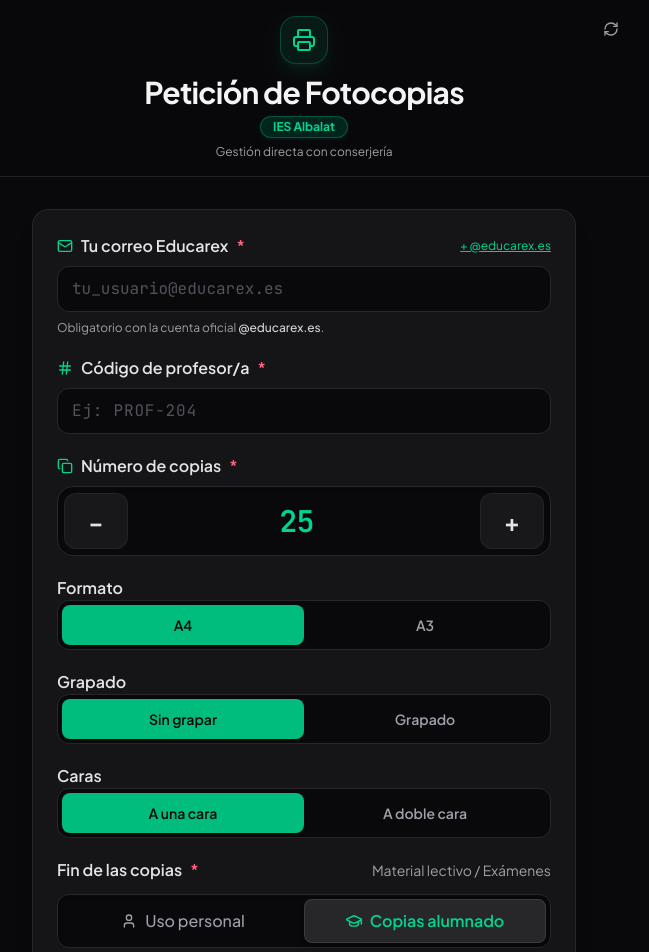
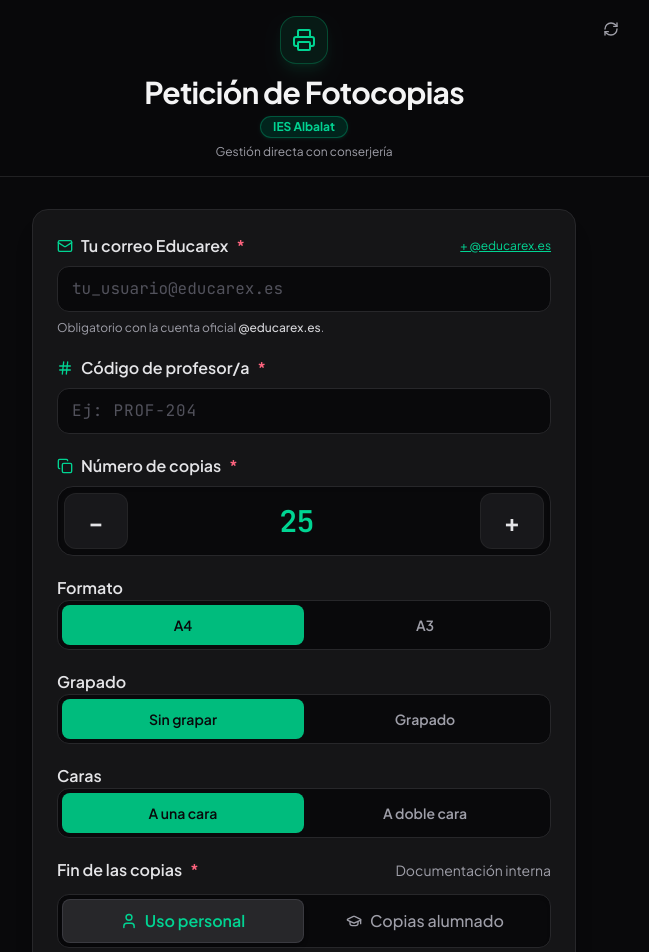
Before and after one commit to sobrino-plastica/albacopy, a React (Vite) app: page / in a window 1280 px wide. Shown: the top 952 px of the page, without its empty margins (336-985 px from the left). Built offline with nearby package versions, Linux system fonts and the light colour scheme.

Commit message:
Update App.tsx

```diff
--- a/src/App.tsx
+++ b/src/App.tsx
@@ -59,7 +59,7 @@ export default function App() {
     useState<number>(25);
 
   const [purpose, setPurpose] =
-    useState<CopyPurpose>('alumnado');
+    useState<CopyPurpose>('personal');
 
   const [course, setCourse] =
     useState<string>('');
```
